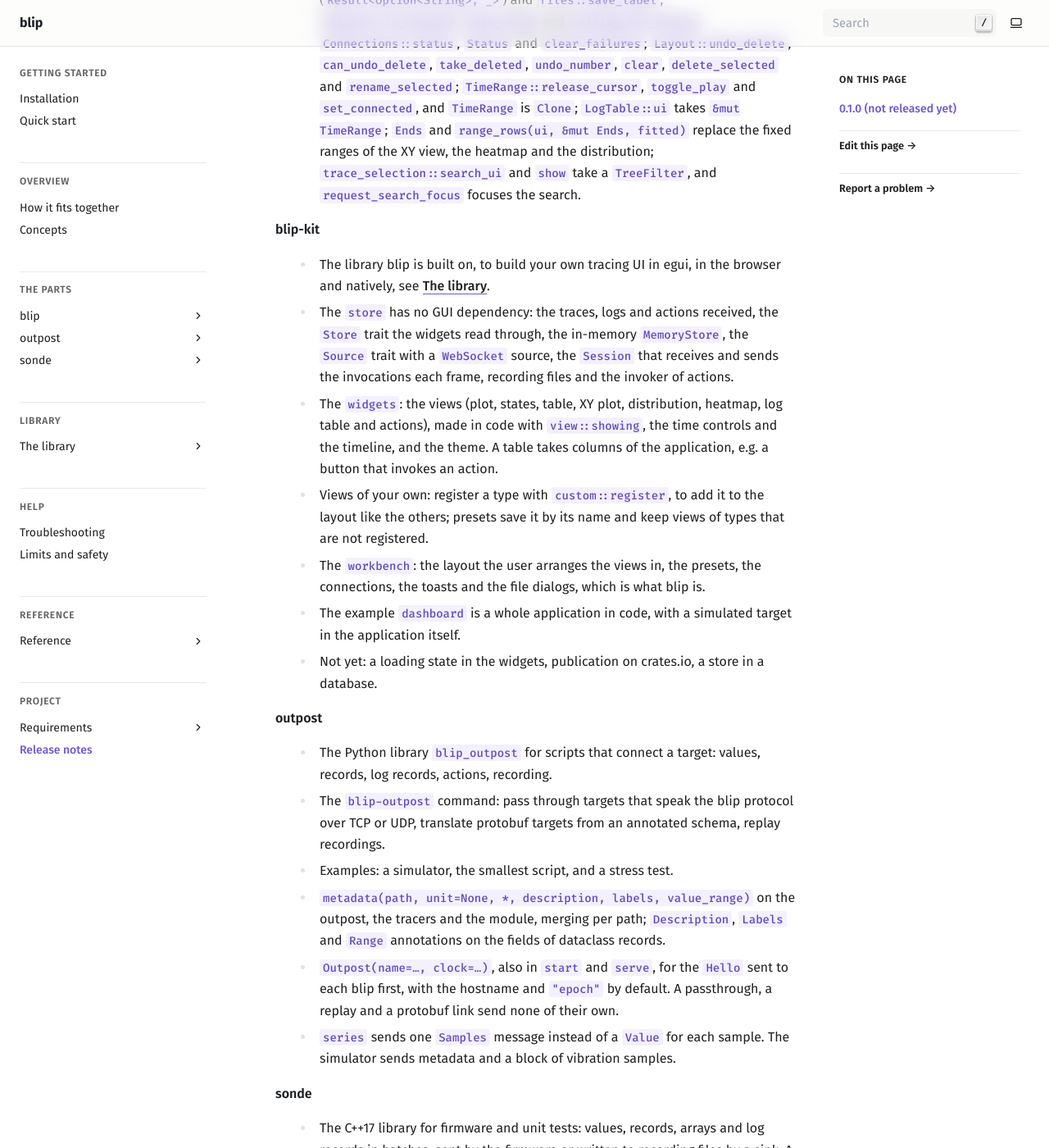
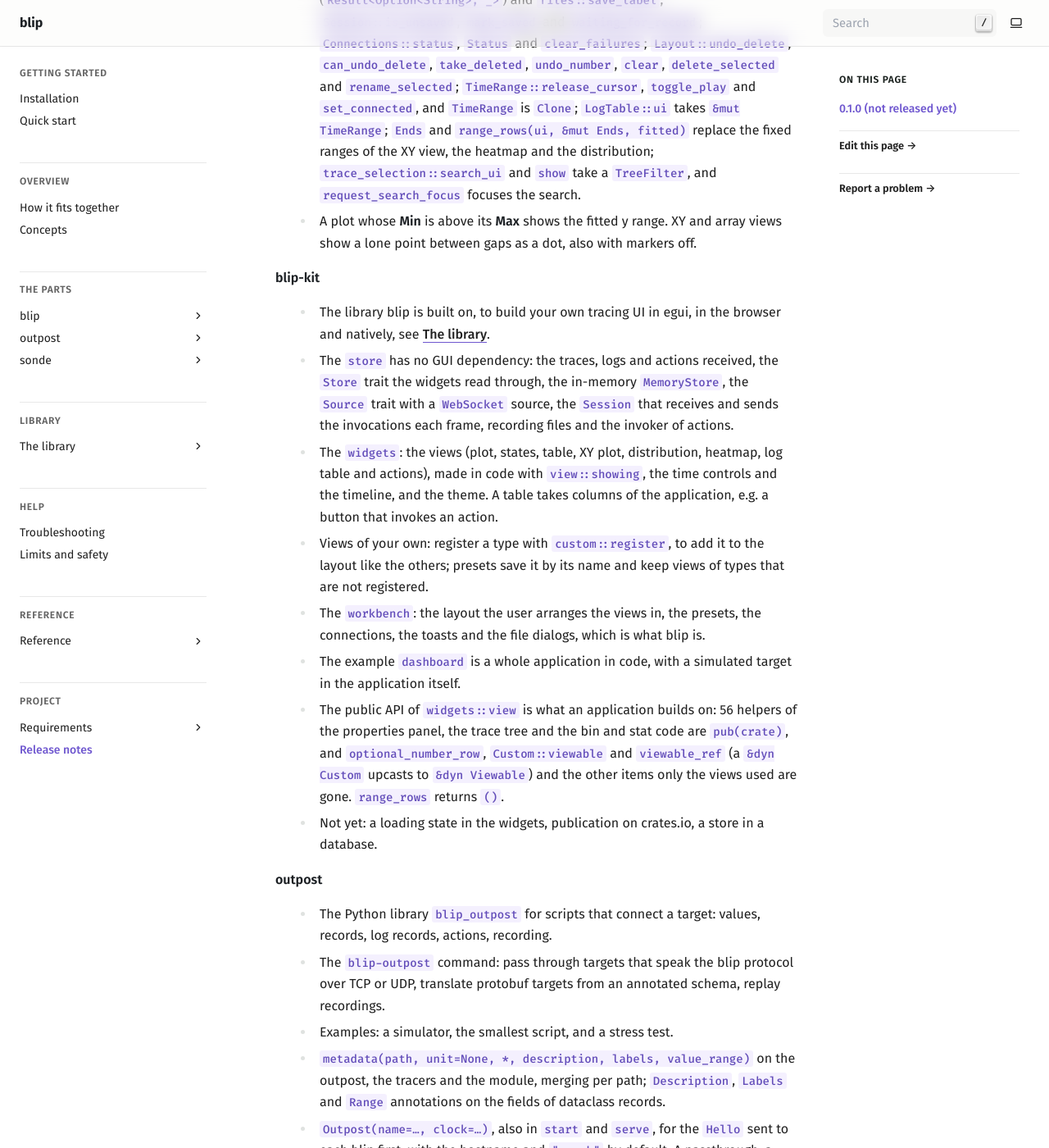
Before and after one commit to stefanluethi/blip, a Sphinx documentation site: the page built from doc/source/changes.rst, in a window 1280 px wide and 1400 px high, scrolled down 4367 px. Shown: the whole window at 82% size. Built offline with Sphinx 7.4.7, drawn with Linux system fonts in a browser that asks for light colours; pages that are not in the unit, such as notebooks, are missing from menus.

Commit message:
Bring the docs in step with the slimmed views
The release notes name what a user notices from the clean-up of
`widgets::view`: a Plot with Min above Max shows the fitted y range, XY and
array views show a lone point between gaps as a dot, 56 helpers are
`pub(crate)`, `optional_number_row` and the two `Custom` methods are gone
and `range_rows` returns nothing. The internals say that the box statistics
are kept by `view::cached`.

The TEST items of the distribution gave their tests with `distribution.rs`
and `view/mod.rs` although the tests live in the `tests.rs` files; they
name those now.

```diff
--- a/doc/source/blip/internals.rst
+++ b/doc/source/blip/internals.rst
@@ -258,7 +258,7 @@ What a frame costs follows what is shown, not how much data there is:
   uploads its image only when it changes.
 * A distribution counts the samples of the shown range again in each frame, in
   one pass over the samples found by binary search. The box statistics
-  (``distribution/boxes.rs``) are cached: they are computed again only when
+  (``distribution/boxes.rs``) are kept by ``view::cached``: they are computed again only when
   the samples version, the shown window, the whiskers or the traces change,
   not on every frame.
 
--- a/doc/source/changes.rst
+++ b/doc/source/changes.rst
@@ -182,6 +182,9 @@ blip
      view, the heatmap and the distribution; ``trace_selection::search_ui``
      and ``show`` take a ``TreeFilter``, and ``request_search_focus`` focuses
      the search.
+   * A plot whose **Min** is above its **Max** shows the fitted y range. XY
+     and array views show a lone point between gaps as a dot, also with
+     markers off.
 
 blip-kit
    * The library blip is built on, to build your own tracing UI in egui, in
@@ -202,6 +205,12 @@ blip-kit
      the connections, the toasts and the file dialogs, which is what blip is.
    * The example ``dashboard`` is a whole application in code, with a simulated
      target in the application itself.
+   * The public API of ``widgets::view`` is what an application builds on: 56
+     helpers of the properties panel, the trace tree and the bin and stat
+     code are ``pub(crate)``, and ``optional_number_row``, ``Custom::viewable``
+     and ``viewable_ref`` (a ``&dyn Custom`` upcasts to ``&dyn Viewable``) and
+     the other items only the views used are gone. ``range_rows`` returns
+     ``()``.
    * Not yet: a loading state in the widgets, publication on crates.io, a store
      in a database.
 
```
Also changed, not shown: 2 other files.
